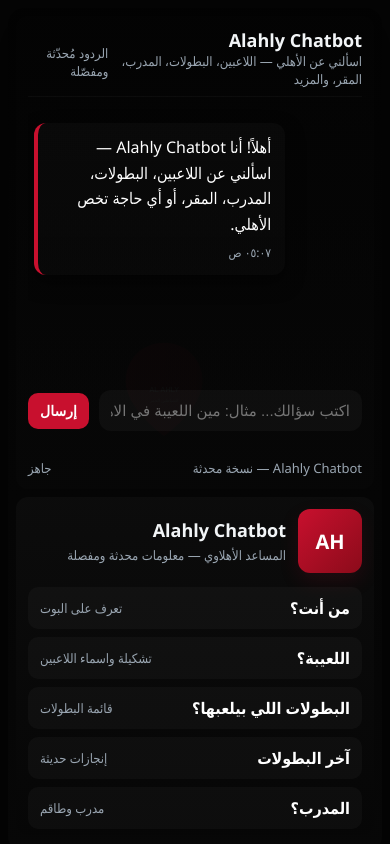
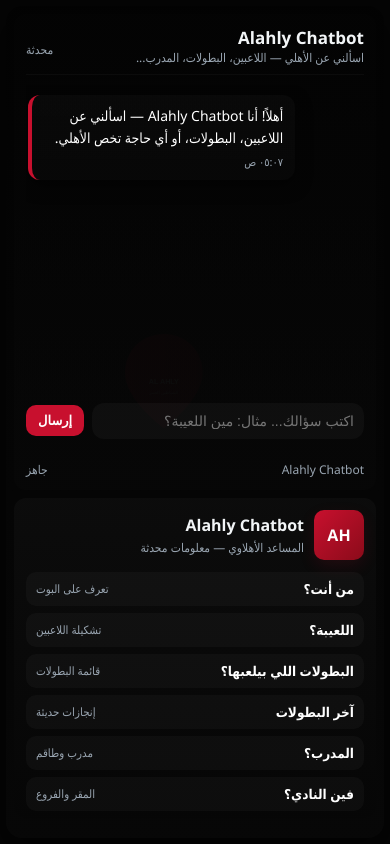
Before and after one commit to Ellol22/alahly-chatbot, a plain HTML site: page index.html in a window 390 px wide. Drawn offline with Linux system fonts and the light colour scheme.

Commit message:
update: latest changes to chatbot design or data

```diff
--- a/index.html
+++ b/index.html
@@ -3,7 +3,7 @@
 <head>
   <meta charset="utf-8" />
   <meta name="viewport" content="width=device-width, initial-scale=1" />
-  <title>Alahly Chatbot — المساعد الأهلاوي</title>
+  <title>Alahly Chatbot — المساعد الأهلاوي (نسخة محدثة)</title>
   <style>
     :root {
       --bg: #050505;
@@ -16,33 +16,36 @@
       font-family: "Cairo", "Segoe UI", Tahoma, sans-serif;
     }
     * { box-sizing: border-box; margin: 0; padding: 0; }
+
     html, body {
       height: 100%;
       background: var(--bg);
       color: #f2f5f7;
-      overflow: hidden;
+      /* نلغي overflow: hidden عشان السكرول يشتغل */
     }
+
     body {
       display: flex;
-      align-items: stretch;
-      justify-content: center;
-      padding: 12px;
-      gap: 12px;
+      flex-direction: column;
+      padding: 8px;
+      gap: 8px;
+      min-height: 100dvh;
     }
 
     .page {
-      width: 100%;
+      flex: 1;
+      min-height: 0;
       max-width: 1400px;
-      min-height: 100dvh;
+      margin: 0 auto;
       border-radius: 16px;
       overflow: hidden;
       display: grid;
-      grid-template-columns: minmax(300px, 360px) 1fr;
-      gap: 16px;
+      grid-template-columns: minmax(280px, 360px) 1fr;
+      gap: 14px;
       box-shadow: var(--shadow);
       background: linear-gradient(180deg, rgba(2, 2, 2, 0.9), rgba(7, 7, 7, 0.95));
       position: relative;
-      padding: 16px;
+      padding: 14px;
     }
 
     .page::after {
@@ -60,84 +63,89 @@
 
     .left {
       background: linear-gradient(180deg, rgba(12, 12, 12, 0.95), rgba(6, 6, 6, 0.85));
-      padding: 18px;
+      padding: 16px;
       border-radius: 12px;
       z-index: 1;
       display: flex;
       flex-direction: column;
-      gap: 14px;
+      gap: 12px;
       min-height: 0;
       overflow-y: auto;
+      max-height: 100%;
     }
 
-    .brand { display: flex; gap: 12px; align-items: center; }
+    .brand { display: flex; gap: 10px; align-items: center; }
     .brand .logo {
-      width: 64px; height: 64px; border-radius: 12px;
+      width: 56px; height: 56px; border-radius: 10px;
       background: linear-gradient(135deg, var(--accent), #8b0b1a);
       display: flex; align-items: center; justify-content: center;
-      font-weight: 800; font-size: 20px; color: #fff;
-      box-shadow: 0 8px 20px rgba(200, 16, 46, 0.12);
+      font-weight: 800; font-size: 18px; color: #fff;
+      box-shadow: 0 6px 16px rgba(200, 16, 46, 0.12);
     }
-    .brand h1 { margin: 0; font-size: 20px; }
-    .brand .sub { color: var(--muted); font-size: 13px; margin-top: 4px; }
+    .brand h1 { margin: 0; font-size: 18px; }
+    .brand .sub { color: var(--muted); font-size: 12px; margin-top: 3px; }
 
-    .quick { display: flex; flex-direction: column; gap: 8px; }
+    .quick { display: flex; flex-direction: column; gap: 7px; }
     .chip {
       background: var(--glass);
       border-radius: 10px;
-      padding: 10px 12px;
+      padding: 9px 11px;
       cursor: pointer;
       display: flex; justify-content: space-between; align-items: center;
       transition: transform .14s ease, background .14s;
-      font-weight: 600; color: #fff;
+      font-weight: 600; color: #fff; font-size: 14px;
     }
-    .chip:hover { transform: translateY(-3px); background: rgba(255, 255, 255, 0.04); }
-    .chip .k { color: var(--muted); font-weight: 400; font-size: 13px; }
+    .chip:hover { transform: translateY(-2px); background: rgba(255, 255, 255, 0.04); }
+    .chip .k { color: var(--muted); font-weight: 400; font-size: 12px; }
 
     .left .info {
-      margin-top: auto; font-size: 13px; color: var(--muted); line-height: 1.45;
-      padding-top: 12px;
+      margin-top: auto; font-size: 12px; color: var(--muted); line-height: 1.45;
+      padding-top: 10px;
     }
 
     .right {
       background: linear-gradient(180deg, rgba(4, 4, 4, 0.6), rgba(8, 8, 8, 0.6));
-      padding: 18px;
+      padding: 16px;
       border-radius: 12px;
       z-index: 1;
       display: flex;
       flex-direction: column;
       min-height: 0;
-      gap: 12px;
+      gap: 10px;
     }
 
     .chat-header {
-      display: flex; align-items: center; gap: 12px;
+      display: flex; align-items: center; gap: 10px;
       padding-bottom: 8px;
       border-bottom: 1px solid rgba(255, 255, 255, 0.03);
       flex-shrink: 0;
     }
-    .chat-header .title { font-weight: 700; font-size: 18px; }
-    .chat-header .subtitle { color: var(--muted); font-size: 13px; }
+    .chat-header .title { font-weight: 700; font-size: 17px; }
+    .chat-header .subtitle { color: var(--muted); font-size: 12px; }
 
     .messages {
       flex: 1;
       overflow-y: auto;
-      padding: 14px 6px;
+      padding: 12px 4px;
       display: flex;
       flex-direction: column;
-      gap: 12px;
+      gap: 10px;
       scroll-behavior: smooth;
       min-height: 0;
+      /* مهم: سكرول داخلي */
+      -webkit-overflow-scrolling: touch;
     }
+
     .msg {
-      max-width: 78%;
-      padding: 12px 14px;
+      max-width: 80%;
+      padding: 11px 13px;
       border-radius: 12px;
-      line-height: 1.6;
-      box-shadow: 0 8px 18px rgba(0, 0, 0, 0.5);
+      line-height: 1.55;
+      box-shadow: 0 6px 16px rgba(0, 0, 0, 0.5);
       animation: pop .18s ease;
       white-space: pre-wrap;
       word-break: break-word;
+      font-size: 14.5px;
     }
     @keyframes pop { from { opacity: 0; transform: scale(0.98); } to { opacity: 1; transform: scale(1); } }
 
@@ -154,69 +162,84 @@
       color: #fff;
     }
 
-    .meta-time { font-size: 12px; color: var(--muted); margin-top: 6px; }
+    .meta-time { font-size: 11px; color: var(--muted); margin-top: 5px; }
 
     .compose {
       display: flex;
-      gap: 10px;
+      gap: 8px;
       align-items: center;
       flex-shrink: 0;
     }
     .compose input {
       flex: 1;
-      padding: 12px;
+      padding: 11px;
       border-radius: 12px;
       border: 0;
       background: var(--glass);
       color: #fff;
       outline: none;
-      font-size: 15px;
+      font-size: 14.5px;
     }
     .compose button {
       background: var(--accent);
       border: 0;
-      padding: 10px 16px;
+      padding: 9px 14px;
       border-radius: 10px;
       color: #fff;
       font-weight: 700;
       cursor: pointer;
       white-space: nowrap;
+      font-size: 14px;
     }
 
     .small-note {
-      font-size: 13px;
+      font-size: 12px;
       color: var(--muted);
-      margin-top: 8px;
+      margin-top: 6px;
     }
 
+    /* ====== موبايل (أهم جزء) ====== */
     @media (max-width: 980px) {
       body {
-        padding: 8px;
-        display: block;
+        padding: 6px;
+        gap: 6px;
       }
       .page {
         grid-template-columns: 1fr;
-        height: auto;
-        min-height: 100dvh;
-        padding: 12px;
-        gap: 12px;
+        padding: 10px;
+        gap: 10px;
       }
       .left {
         order: 2;
-        max-height: 40vh;
+        max-height: 38dvh;  /* سكرول داخلي */
         overflow-y: auto;
       }
       .right {
         order: 1;
-        min-height: 55vh;
+        min-height: 55dvh;
       }
+      .messages {
+        max-height: 45dvh;
+        padding: 10px 2px;
+      }
+      .brand .logo { width: 50px; height: 50px; font-size: 16px; }
+      .brand h1 { font-size: 17px; }
+      .chip { padding: 8px 10px; font-size: 13.5px; }
+      .chip .k { font-size: 11.5px; }
     }
 
     @media (max-width: 600px) {
       .page { padding: 8px; gap: 8px; }
       .left, .right { padding: 12px; }
-      .brand h1 { font-size: 18px; }
-      .compose button { padding: 10px 12px; font-size: 14px; }
+      .brand h1 { font-size: 16px; }
+      .compose input { font-size: 14px; padding: 10px; }
+      .compose button { padding: 8px 12px; font-size: 13px; }
+      .msg { font-size: 14px; padding: 10px 12px; }
+    }
+
+    /* تحسين السكرول على iOS */
+    .messages, .left {
+      -webkit-overflow-scrolling: touch;
     }
   </style>
 </head>
@@ -227,7 +250,7 @@
         <div class="logo">AH</div>
         <div>
           <h1>Alahly Chatbot</h1>
-          <div class="sub">المساعد الأهلاوي — معلومات محدثة ومفصلة</div>
+          <div class="sub">المساعد الأهلاوي — معلومات محدثة</div>
         </div>
       </div>
 
@@ -238,7 +261,7 @@
         </div>
         <div class="chip" onclick="askQuick('مين اللعيبة في الاهلي؟')">
           اللعيبة؟
-          <span class="k">تشكيلة واسماء اللاعبين</span>
+          <span class="k">تشكيلة اللاعبين</span>
         </div>
         <div class="chip" onclick="askQuick('اي البطولات التي يشارك فيها الاهلي؟')">
           البطولات اللي بيلعبها؟
@@ -263,7 +286,7 @@
       </div>
 
       <div class="info">
-        نصيحة: جرّب الأسئلة بصيغة بسيطة وواضحة — البوت دلوقتي يعرف أسئلة زي: <em>امتى اتأسس؟ مين رئيس النادي؟ فين الملعب؟ مين الكابتن؟</em>
+        نصيحة: جرّب الأسئلة بصيغة بسيطة — البوت يعرف: <em>مين اللعيبة؟ مين المدرب؟ آخر البطولات؟</em>
       </div>
     </aside>
 
@@ -271,27 +294,26 @@
       <div class="chat-header">
         <div style="display:flex;flex-direction:column;">
           <div class="title">Alahly Chatbot</div>
-          <div class="subtitle">اسألني عن الأهلي — اللاعبين، البطولات، المدرب، المقر، والمزيد</div>
+          <div class="subtitle">اسألني عن الأهلي — اللاعبين، البطولات، المدرب...</div>
         </div>
-        <div style="margin-inline-start:auto" class="small-note">الردود مُحدّثة ومفصّلة</div>
+        <div style="margin-inline-start:auto" class="small-note">محدثة</div>
       </div>
 
       <div class="messages" id="messages" role="log" aria-atomic="true"></div>
 
       <div class="compose" role="region" aria-label="منطقة الكتابة">
-        <input id="input" placeholder="اكتب سؤالك... مثال: مين اللعيبة في الاهلي؟" aria-label="حقل الرسالة" />
+        <input id="input" placeholder="اكتب سؤالك... مثال: مين اللعيبة؟" aria-label="حقل الرسالة" />
         <button id="sendBtn" aria-label="إرسال">إرسال</button>
       </div>
-      <div style="display:flex;justify-content:space-between;align-items:center;margin-top:8px">
-        <div class="small-note">Alahly Chatbot — نسخة محدثة</div>
+      <div style="display:flex;justify-content:space-between;align-items:center;margin-top:6px">
+        <div class="small-note">Alahly Chatbot</div>
         <div class="small-note" id="status" aria-hidden="true">جاهز</div>
       </div>
     </main>
   </div>
 
   <script>
-    // ========== قاعدة بيانات الأهلي ==========
-    const AHLY = {
+    const AHLY = { /* نفس البيانات اللي فوق (مش هتتغير) */
       name: "النادي الأهلي المصري",
       foundedDate: "24 أبريل 1907",
       president: "محمود الخطيب",
@@ -300,7 +322,6 @@
       mainStadium: "استاد القاهرة الدولي",
       clubStadium: "ملعب التتش بالجزيرة",
       location: "الجزيرة - محافظة القاهرة - جمهورية مصر العربية",
-      nicknames: ["الشياطين الحمر", "الأهلاوية"],
       recentTitles: [
         { year: 2024, title: "دوري أبطال أفريقيا" },
         { year: 2024, title: "الدوري المصري الممتاز" },
@@ -311,58 +332,36 @@
         "كأس مصر",
         "دوري أبطال أفريقيا",
         "كأس السوبر المصري",
-        "كأس العالم للأندية (عند التأهل)"
+        "كأس العالم للأندية"
       ],
       players: [
         { name: "محمد الشناوي", position: "حارس مرمى", country: "مصر" },
         { name: "مصطفى شوبير", position: "حارس مرمى", country: "مصر" },
         { name: "محمد السيد", position: "حارس مرمى", country: "مصر" },
         { name: "حمزة علاء", position: "حارس مرمى", country: "مصر" },
-        { name: "ياسين مرعي", position: "مدافع", country: "مصر" },
-        { name: "احمد رضا", position: "مدافع", country: "مصر" },
         { name: "ياسر ابراهيم", position: "مدافع", country: "مصر" },
         { name: "محمد هاني", position: "مدافع", country: "مصر" },
-        { name: "محمد شكري", position: "مدافع", country: "مصر" },
         { name: "أشرف داري", position: "مدافع", country: "المغرب" },
-        { name: "احمد رمضان", position: "مدافع", country: "مصر" },
         { name: "عمر كمال", position: "مدافع", country: "مصر" },
-        { name: "احمد عابدين", position: "مدافع", country: "مصر" },
-        { name: "مصطفى العش", position: "مدافع", country: "مصر" },
-        { name: "محمد الشامي", position: "مدافع", country: "مصر" },
-        { name: "أحمد عبد القادر", position: "خط وسط", country: "مصر" },
         { name: "أليو ديانج", position: "خط وسط", country: "مالي" },
-        { name: "أحمد نبيل 'كوكا'", position: "خط وسط", country: "مصر" },
         { name: "محمد مجدي 'أفشة'", position: "خط وسط", country: "مصر" },
         { name: "إمام عاشور", position: "خط وسط", country: "مصر" },
         { name: "مروان عطية", position: "خط وسط", country: "مصر" },
-        { name: "محمد علي بن رمضان", position: "خط وسط", country: "تونس" },
-        { name: "تريزيجيه", position: "خط وسط", country: "مصر" },
         { name: "حسين الشحات", position: "خط وسط/مهاجم", country: "مصر" },
-        { name: "كريم فؤاد", position: "مهاجم", country: "مصر" },
-        { name: "نيجك جراديشار", position: "مهاجم", country: "سلوفينيا" },
         { name: "أشرف بن شرقي", position: "مهاجم", country: "المغرب" },
-        { name: "أحمد سيد 'زيزو'", position: "مهاجم", country: "مصر" },
         { name: "طاهر محمد طاهر", position: "مهاجم", country: "مصر" },
-        { name: "محمد شريف", position: "مهاجم", country: "مصر" },
-        { name: "حمزة عبدالكريم", position: "مهاجم", country: "مصر" },
-        { name: "محمد رافت", position: "مهاجم", country: "مصر" }
+        { name: "محمد شريف", position: "مهاجم", country: "مصر" }
       ],
       trophies: {
         totalOfficial: "أكثر من 145 بطولة",
         breakdown: [
           { title: "الدوري المصري الممتاز", count: 44 },
           { title: "كأس مصر", count: 38 },
-          { title: "كأس السوبر المصري", count: 14 },
-          { title: "دوري أبطال أفريقيا", count: 12 },
-          { title: "كأس الكونفدرالية الأفريقية", count: 1 },
-          { title: "كأس السوبر الأفريقي", count: 8 },
-          { title: "دوري منطقة القاهرة", count: 15 },
-          { title: "كؤوس تاريخية", count: 13 }
+          { title: "دوري أبطال أفريقيا", count: 12 }
         ]
       }
     };
 
-    // ========== عناصر الواجهة ==========
     const messagesEl = document.getElementById("messages");
     const inputEl = document.getElementById("input");
     const sendBtn = document.getElementById("sendBtn");
@@ -373,113 +372,51 @@
       el.innerHTML = text;
       const time = document.createElement("div");
       time.className = "meta-time";
-      const d = new Date();
-      time.textContent = d.toLocaleTimeString("ar-EG", { hour: "2-digit", minute: "2-digit" });
+      time.textContent = new Date().toLocaleTimeString("ar-EG", { hour: "2-digit", minute: "2-digit" });
       el.appendChild(time);
       messagesEl.appendChild(el);
       messagesEl.scrollTop = messagesEl.scrollHeight;
     }
 
-    addMessage("أهلاً! أنا Alahly Chatbot — اسألني عن اللاعبين، البطولات، المدرب، المقر، أو أي حاجة تخص الأهلي.");
+    addMessage("أهلاً! أنا Alahly Chatbot — اسألني عن اللاعبين، البطولات، أو أي حاجة تخص الأهلي.");
 
     function getReply(raw) {
       const msg = raw.trim().toLowerCase();
 
-      if (msg.includes("الزمالك")) {
-        return "بصراحة صاحب الشات أهلاوي متعصب شوية — مافيش معلومات عن الزمالك هنا! اسألني عن الأهلي بقى 😉";
-      }
+      if (msg.includes("الزمالك")) return "مافيش معلومات عن الزمالك هنا! اسألني عن الأهلي";
 
-      if ((msg.includes("من") && msg.includes("انت")) || msg.includes("مين انت")) {
-        return "أنا Alahly Chatbot — المساعد الأهلاوي. بحب الأهلي وبقدملك معلومات عن التشكيلة، البطولات، المقر، والمدرب";
-      }
+      if (msg.includes("من انت") || msg.includes("مين انت")) return "أنا Alahly Chatbot — المساعد الأهلاوي";
 
-      if ((msg.includes("امتى") || msg.includes("متى") || msg.includes("اتاسس")) && (msg.includes("الاهلي") || msg.includes("النادي"))) {
-        return `اتأسس النادي الأهلي في: ${AHLY.foundedDate}.\nتأسس على يد عمر لطفي بك بهدف خدمة الرياضة والوطن.`;
-      }
-
-      if ((msg.includes("مين") && msg.includes("رئيس")) || msg.includes("رئيس النادي")) {
-        return `رئيس النادي الحالي: ${AHLY.president} — أسطورة للنادي وقائد إداري مهم.`;
-      }
-
-      if ((msg.includes("فين") || msg.includes("مقر") || msg.includes("اين")) && (msg.includes("النادي") || msg.includes("الاهلي"))) {
-        return `مقر النادي: ${AHLY.location}.\nالملعب الرئيسي: ${AHLY.mainStadium}.\nملعب التتش: ${AHLY.clubStadium}.\nفروع في مدينة نصر، الشيخ زايد، والتجمع.`;
-      }
-
-      if (msg.includes("مدرب") || msg.includes("المدير الفني")) {
-        return `المدير الفني: ${AHLY.coach}.\nالمُساعد: ${AHLY.assistant}.`;
-      }
-
-      if ((msg.includes("كابتن") || msg.includes("الكابتن")) && (msg.includes("مين") || msg.includes("من"))) {
-        return "الكابتن الحالي: محمد الشناوي — حارس مرمى وقائد ذي خبرة.";
-      }
-
-      // === تعديل مهم: اللاعبين (الأولوية الأولى) ===
-      if (
-        msg.includes("لعيبة") ||
-        msg.includes("لاعبين") ||
-        msg.includes("التشكيلة") ||
-        msg.includes("قائمة") ||
-        msg.includes("الفريق") ||
-        msg.includes("مين اللعيبة")
-      ) {
+      if (msg.includes("لعيبة") || msg.includes("لاعبين") || msg.includes("التشكيلة") || msg.includes("قائمة")) {
         const byPos = {};
-        AHLY.players.forEach(p => {
-          if (!byPos[p.position]) byPos[p.position] = [];
-          byPos[p.position].push(p);
-        });
-
-        let out = `تشكيلة الأهلي الحالية:\n\n`;
-        const groups = ["حارس مرمى", "مدافع", "خط وسط", "خط وسط/مهاجم", "مهاجم"];
-        groups.forEach(g => {
-          if (byPos[g]?.length) {
+        AHLY.players.forEach(p => { if (!byPos[p.position]) byPos[p.position] = []; byPos[p.position].push(p); });
+        let out = `تشكيلة الأهلي:\n\n`;
+        ["حارس مرمى", "مدافع", "خط وسط", "خط وسط/مهاجم", "مهاجم"].forEach(g => {
+          if (byPos[g]) {
             out += `${g}:\n`;
-            byPos[g].forEach(pl => {
-              out += `  - ${pl.name} (${pl.country})\n`;
-            });
+            byPos[g].forEach(pl => out += `  - ${pl.name} (${pl.country})\n`);
             out += `\n`;
           }
         });
-        out += "لو عايز تفاصيل لاعب معين، اكتب اسمه.";
         return out;
       }
 
-      // كل البطولات
-      if (msg.includes("كل") && (msg.includes("بطولات") || msg.includes("فاز"))) {
-        const lines = AHLY.trophies.breakdown.map(t => `- ${t.title}: ${t.count} مرة`).join("\n");
-        return `إجمالي البطولات: ${AHLY.trophies.totalOfficial}\n${lines}\n\nاسأل 'آخر البطولات' للإنجازات الحديثة.`;
+      if (msg.includes("كل") && msg.includes("بطولات")) {
+        return `إجمالي: ${AHLY.trophies.totalOfficial}\n` + AHLY.trophies.breakdown.map(t => `- ${t.title}: ${t.count}`).join("\n");
       }
 
-      // آخر البطولات
-      if ((msg.includes("آخر") || msg.includes("اخر")) && (msg.includes("بطولات") || msg.includes("فاز"))) {
-        return `آخر البطولات:\n- ${AHLY.recentTitles.map(t => t.year + " — " + t.title).join("\n- ")}\n\nيشارك في: ${AHLY.tournaments.slice(0,3).join("، ")}...`;
+      if ((msg.includes("آخر") || msg.includes("اخر")) && msg.includes("بطولات")) {
+        return `آخر البطولات:\n- ${AHLY.recentTitles.map(t => t.year + " — " + t.title).join("\n- ")}`;
       }
 
-      // البطولات اللي بيلعبها
       if (msg.includes("بطولات") && !msg.includes("كل") && !msg.includes("آخر")) {
-        return `الأهلي يشارك في:\n- ${AHLY.tournaments.join("\n- ")}\n\nاسأل 'آخر البطولات' للإنجازات.`;
+        return `يشارك في:\n- ${AHLY.tournaments.join("\n- ")}`;
       }
 
-      // نبذة عامة
-      if ((msg.includes("مين") || msg.includes("عن")) && msg.includes("الاهلي")) {
-        return `${AHLY.name}\n- تأسس: ${AHLY.foundedDate}\n- رئيس: ${AHLY.president}\n- مدرب: ${AHLY.coach}\n- آخر بطولات: ${AHLY.recentTitles.map(t=>t.title+" ("+t.year+")").join(" ، ")}`;
-      }
+      if (msg.includes("مدرب")) return `المدير الفني: ${AHLY.coach}`;
+      if (msg.includes("مقر") || msg.includes("فين")) return `المقر: ${AHLY.location}\nالملعب: ${AHLY.mainStadium}`;
 
-      // سؤال عن لاعب
-      for (const pl of AHLY.players) {
-        const nameLower = pl.name.toLowerCase();
-        if (msg.includes(nameLower.split(" ")[0]) && msg.length <= 40) {
-          return `${pl.name}:\n- المركز: ${pl.position}\n- الجنسية: ${pl.country}\n\nاطلب 'إحصائيات ${pl.name}' للمزيد.`;
-        }
-      }
-
-      if (msg.includes("مباراة") || msg.includes("نتيجة")) {
-        return "لو عايز نتيجة مباراة، حدد الخصم أو التاريخ. للنتائج الحية نحتاج API.";
-      }
-
-      if (msg.includes("شكرا") || msg.includes("ميرسي")) return "العفو يا أهلاوي أي سؤال تاني؟";
-      if (msg.includes("ازيك") || msg.includes("اخبارك")) return "تمام وانت؟ لو عايز أخبار الفريق قول 'آخر البطولات'.";
-
-      return "مش فاهم السؤال — جرب:\n• مين اللعيبة؟\n• اي البطولات؟\n• مين المدرب؟\nأو اضغط زر جاهز.";
+      return "جرب: مين اللعيبة؟ | آخر البطولات | مين المدرب؟";
     }
 
     function askQuick(text) {
@@ -495,26 +432,19 @@
       inputEl.value = "";
       setStatus("يكتب...");
       setTimeout(() => {
-        const reply = getReply(v);
-        addMessage(formatBotReply(reply), "bot");
+        addMessage(formatBotReply(getReply(v)), "bot");
         setStatus("جاهز");
-      }, 500 + Math.random() * 700);
+      }, 600);
     }
 
     sendBtn.addEventListener("click", sendMessage);
-    inputEl.addEventListener("keypress", (e) => { if (e.key === "Enter") sendMessage(); });
+    inputEl.addEventListener("keypress", e => { if (e.key === "Enter") sendMessage(); });
 
     function setStatus(t) { document.getElementById("status").textContent = t; }
     function escapeHtml(s) { return s.replace(/[&<>"]/g, c => ({ '&': '&amp;', '<': '&lt;', '>': '&gt;', '"': '&quot;' }[c])); }
     function formatBotReply(text) {
-      let out = escapeHtml(text);
-      out = out.replace(/\n- /g, "<br>• ");
-      out = out.replace(/\n/g, "<br>");
-      return out;
+      return escapeHtml(text).replace(/\n- /g, "<br>• ").replace(/\n/g, "<br>");
     }
-
-    window.AHLY = AHLY;
-    window.askQuick = askQuick;
   </script>
 </body>
 </html>
```
